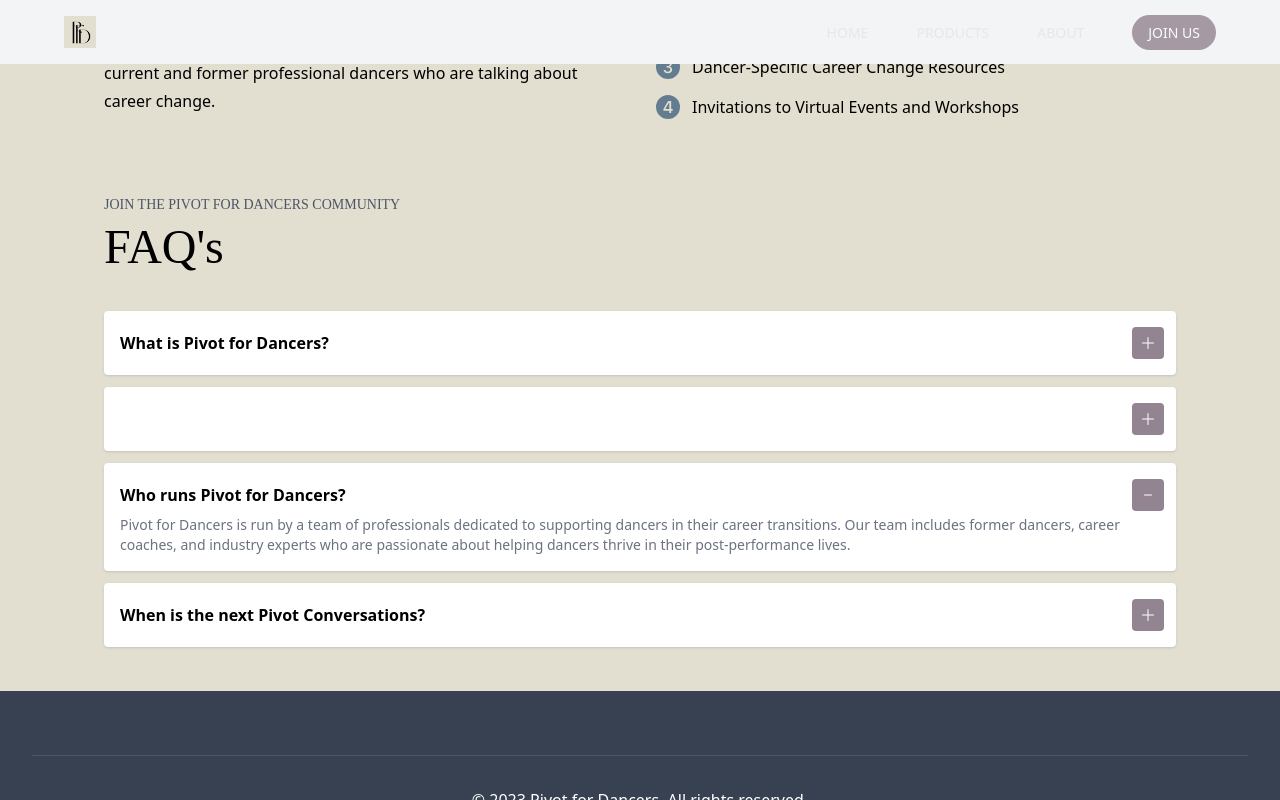
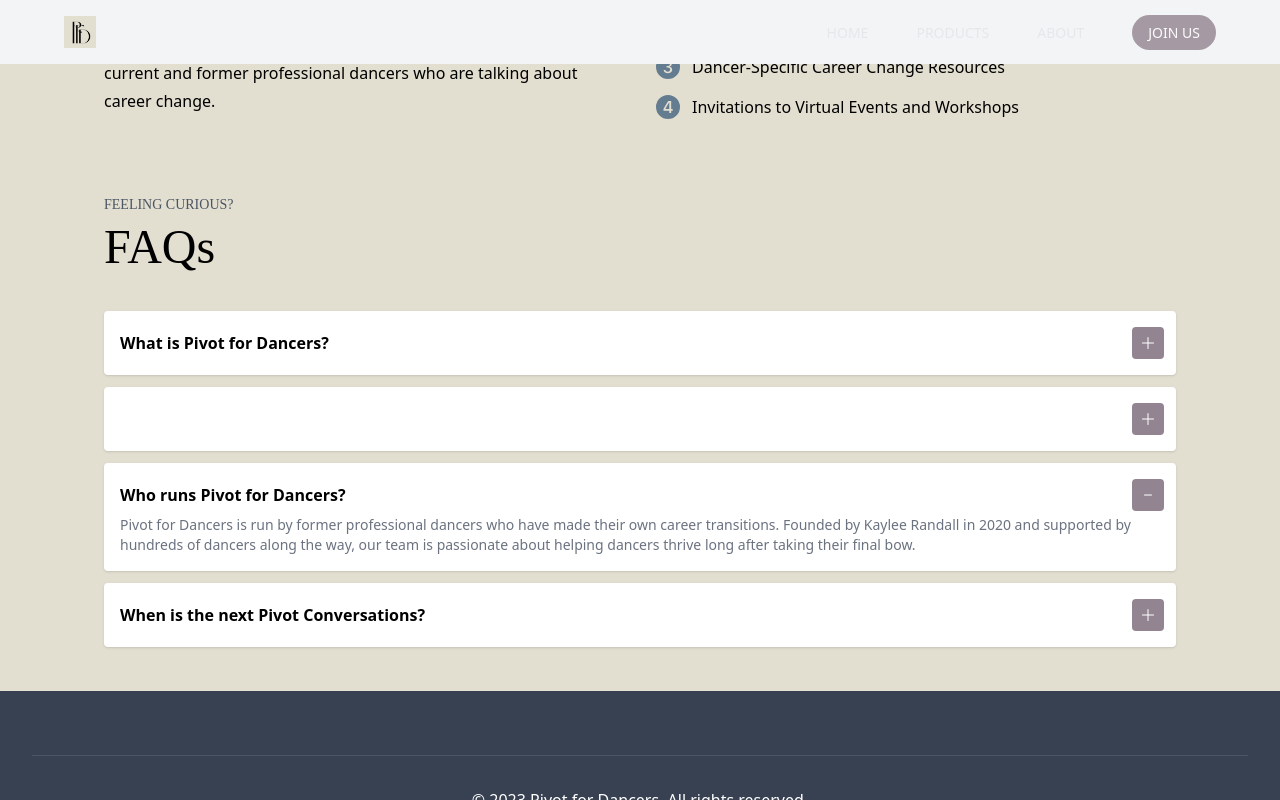
Before and after one commit to IsaacCavallaro/pivot-for-dancers, a React (Create React App) app: page / in a window 1280 px wide. Both pictures are taken after a click on the button 1148 px from the left and 5813 px from the top of the page. Shown: the part 5319-6119 px from the top of the page. Built offline with nearby package versions, Linux system fonts and the light colour scheme; a web font is replaced by a local one.

Commit message:
Remaining content changes from notion feedback

```diff
--- a/src/components/Contact.tsx
+++ b/src/components/Contact.tsx
@@ -17,7 +17,7 @@
     <section className="bg-beige">
       <div id="contact" className="max-w-6xl py-4 mx-auto md:px-6"> {/* Reduced lg:py-20 to lg:py-10 */}
         <div className="px-4 pl-4 mb-6">
-          <span className="text-sm text-gray-600 uppercase dark:text-gray-400 font-merriweather">Join the Pivot for Dancers Community</span>
+          <span className="text-sm text-gray-600 uppercase dark:text-gray-400 font-merriweather">WANT TO PIVOT TOGETHER?</span>
           <h1 className="mt-2 text-3xl font-merriweather text-black md:text-5xl">
             Community
           </h1>
@@ -36,16 +36,19 @@
                 </div>
                 <div className="w-full px-4 mb-6 lg:mb-0 lg:w-1/2">
                   <h2 className="mb-3 text-3xl font-montserrat text-black sm:text-5xl">
-                    Join 100+ people on our newsletter
+                    <span>Connect with</span>
+                    <br />
+                    <span>our 750+ dancers</span>
                   </h2>
+
                   <p className="mb-6 font-montserrat text-gray-700 dark:text-gray-400">
-                    We promise you'll only get the best we got!
+                    Join our email list and say hello on socials.
                   </p>
                   <div className="flex flex-wrap justify-center mb-6"> {/* Centering the button and input on smaller screens */}
                     <input
                       className="w-full px-4 py-4 mb-6 text-sm text-gray-900 placeholder-gray-400 bg-gray-100 border border-gray-300 rounded-md dark:text-gray-400 lg:mr-3 dark:placeholder-gray-400 dark:bg-gray-700 dark:border-gray-700 md:mb-0 md:w-1/2"
                       type="email"
-                      placeholder="Type your e-mail"
+                      placeholder="Enter your e-mail"
                       value={email}
                       onChange={handleEmailChange}
                     />
@@ -90,7 +93,7 @@
       <div className="max-w-6xl py-4 mx-auto md:px-6 flex flex-wrap">
         <div className="w-full md:w-1/2 px-4 mb-10 xl:mb-0">
           <h2 className="mt-2 mb-4 text-2xl font-bold text-black">
-            We are dedicated to supporting dancers
+            We’re dedicated to supporting dancers
           </h2>
           <p className="mb-4 text-base leading-7 text-black">
             When you join, you’ll become part of a growing community of current and former professional dancers who are talking about career change.
--- a/src/components/Faq.tsx
+++ b/src/components/Faq.tsx
@@ -22,9 +22,9 @@
         <section className="bg-beige">
             <div className="max-w-6xl py-4 mx-auto md:px-6">
                 <div className="px-4 pl-4 mb-6">
-                    <span className="text-sm text-gray-600 uppercase dark:text-gray-400 font-merriweather">Join the Pivot for Dancers Community</span>
+                    <span className="text-sm text-gray-600 uppercase dark:text-gray-400 font-merriweather">FEELING CURIOUS?</span>
                     <h1 className="mt-2 text-3xl font-merriweather text-black md:text-5xl">
-                        FAQ's
+                        FAQs
                     </h1>
                 </div>
                 <div className="flex items-center h-auto">
@@ -66,7 +66,7 @@
                                     </div>
                                     {showAnswer3 && (
                                         <div className="mt-1 text-sm text-gray-500 dark:text-gray-400 answer">
-                                            Pivot for Dancers is run by a team of professionals dedicated to supporting dancers in their career transitions. Our team includes former dancers, career coaches, and industry experts who are passionate about helping dancers thrive in their post-performance lives.
+                                            Pivot for Dancers is run by former professional dancers who have made their own career transitions. Founded by Kaylee Randall in 2020 and supported by hundreds of dancers along the way, our team is passionate about helping dancers thrive long after taking their final bow.
                                         </div>
                                     )}
                                 </div>
@@ -79,7 +79,7 @@
                                     </div>
                                     {showAnswer4 && (
                                         <div className="mt-1 text-sm text-gray-500 dark:text-gray-400 answer">
-                                            The schedule for Pivot Conversations varies depending on the availability of our panelists and the topics we're covering. We announce upcoming conversations on our website and social media channels, so be sure to follow us to stay updated on the latest events!
+                                            The schedule for Pivot Conversations varies depending on the availability of our panelists and the topics we're covering. We announce upcoming conversations through our email list and social media channels, so be sure to join our email list and follow us to stay updated on the latest events!
                                         </div>
                                     )}
                                 </div>
--- a/src/components/TestimonialSection.tsx
+++ b/src/components/TestimonialSection.tsx
@@ -3,19 +3,19 @@
 const TestimonialsSection: React.FC = () => {
   const testimonials = [
     {
-      content: "The most rewarding part of this transition was opening myself up to the possibility of loving another career just as much as dance",
+      content: `"The most rewarding part of this transition was opening myself up to the possibility of loving another career just as much as dance."`,
       author: "Alex Perry",
       role: "Former Dancer",
       imageSrc: "/assets/alex-perry.jpeg",
     },
     {
-      content: "The lifestyle of a dancer stopped feeling good for me. I still love dancing, but the lifestyle you must lead in order to make performing work as a career didn't feel good anymore",
+      content: `"The lifestyle of a dancer stopped feeling good for me. I still love dancing, but the lifestyle you must lead in order to make performing work as a career didn't feel good anymore."`,
       author: "Kelsey A Glennon",
       role: "Former Dancer",
       imageSrc: "/assets/kelsey-glennon.jpeg",
     },
     {
-      content: "Use the fire dancing gives you as the motivation to propel yourself into that new direction, rather than letting the struggle bring you down",
+      content: `"Use the fire dancing gives you as the motivation to propel yourself into that new direction, rather than letting the struggle bring you down."`,
       author: "Alexa Schmitt",
       role: "Former Dancer",
       imageSrc: "/assets/alexa-schmidt.jpeg",
--- a/src/components/Timeline.tsx
+++ b/src/components/Timeline.tsx
@@ -120,7 +120,7 @@
                                 </div>
                                 {visibleStage === 3 && (
                                     <p className="mt-4 leading-7 text-white font-montserrat text-lg">
-                                        You’re older, achy, and unsure of where to. You’re no longer challenged and feel bored doing the same choreography day after day. You’re also broke and have no idea how to get ahead financially. Plus, you crave settling down but keep these thoughts to yourself because you’re living the dream, right?
+                                        You’re older, achy, and unsure of where to. You’re no longer challenged and feel bored doing the same choreography day after day. You’re also broke and have no idea how to get ahead financially. Plus, you crave stability but keep these thoughts to yourself because you’re living the dream, right?
                                     </p>
                                 )}
                             </div>
--- a/src/components/Values.tsx
+++ b/src/components/Values.tsx
@@ -45,7 +45,7 @@
     <section id="values" className="bg-beige font-poppins">
       <div className="max-w-6xl py-4 mx-auto lg:py-6 md:px-6">
         <div className="px-4 pl-4 mb-6">
-          <span className="text-sm text-gray-600 uppercase dark:text-gray-400 font-merriweather">What Drives Pivot For Dancers</span>
+          <span className="text-sm text-gray-600 uppercase dark:text-gray-400 font-merriweather">What Drives Pivot For Dancers?</span>
           <h1 className="mt-2 text-3xl font-merriweather text-text-black md:text-5xl">
             Our Values
           </h1>
```
